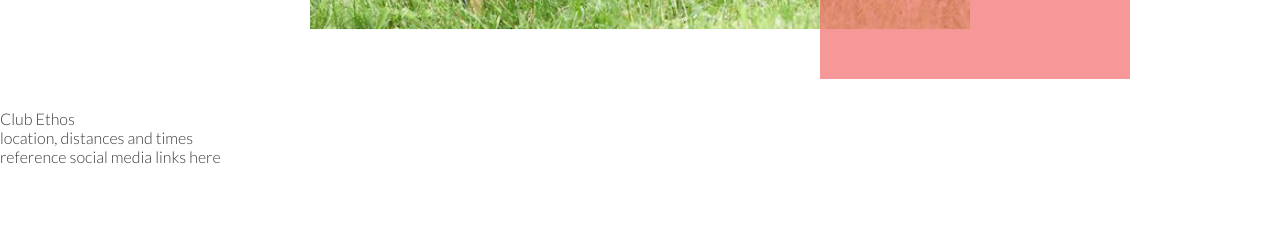
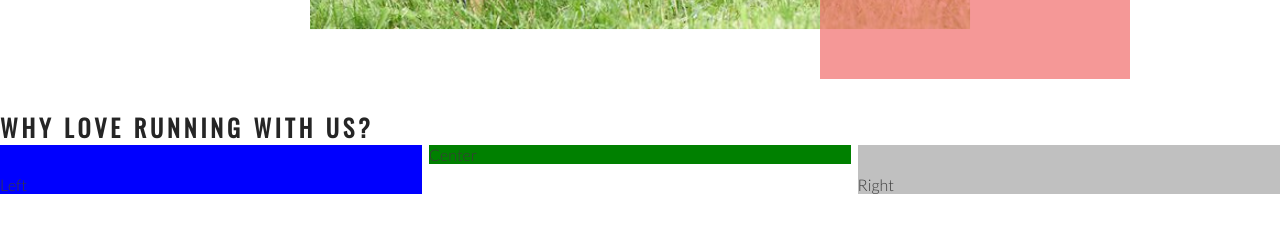
Before and after one commit to SadekRahman/love-running, a plain HTML site: page index.html in a window 1280 px wide. Shown: the part 566-800 px from the top of the page. Drawn offline with nearby package versions, Linux system fonts and the light colour scheme.

Commit message:
add club ethos structure

```diff
--- a/assets/css/style.css
+++ b/assets/css/style.css
@@ -21,6 +21,7 @@ h1, h2 {
 #logo {
     float: left;
     font-size: 280%;
+    margin-left: 30px;
 }
 /* navingation links */
 
@@ -98,3 +99,27 @@ h1, h2 {
 
     position: absolute;
 }
+
+/* club ethos */
+
+#Club-Ethos {
+    height: 600px;
+}
+
+#left-about {
+    padding-top: 30px;
+    width: 33%;
+    float: left;
+    background-color: blue;
+}
+#right-about {
+    padding-top: 30px;
+    width: 33%;
+    float: right;
+    background-color: silver;
+}
+#center-about {
+    width: 33%;
+    margin: 0 auto;
+    background-color: green;
+}
--- a/index.html
+++ b/index.html
@@ -42,8 +42,12 @@
             <h3>Dublin Docklands & Phoenix Park</h3>
         </div>
     </section>
-    <section>
-        Club Ethos
+    <section id="Club-Ethos">
+        <h1>Why Love Running With Us?
+        </h1>
+        <div id="left-about">Left</div>
+        <div id="right-about">Right</div>
+        <div id="center-about">Center</div>
     </section>
     <section>
         location, distances and times
```
